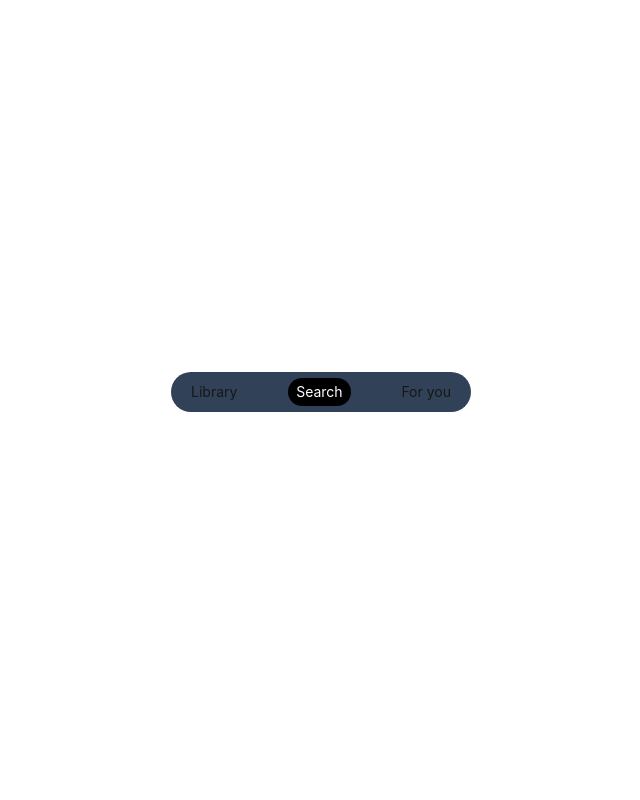
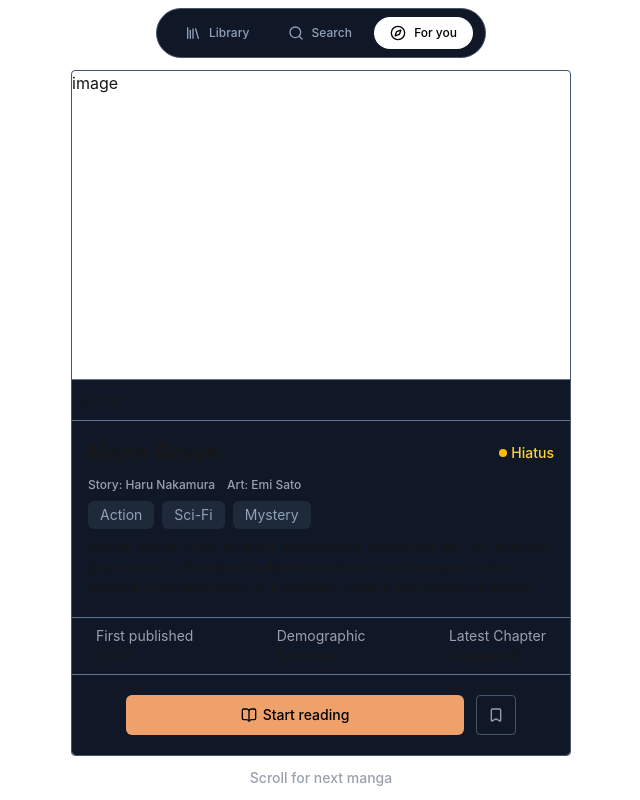
Before and after one commit to AganonIsaiah/Manga-App, a Next.js app in the folder dashboard-ui/: page /home in a window 1280 px wide. Shown: the whole page, without its empty margins (319-959 px from the left). Built offline with nearby package versions, Linux system fonts and the light colour scheme.

Commit message:
for you scaffolding

```diff
--- a/dashboard-ui/src/app/globals.css
+++ b/dashboard-ui/src/app/globals.css
@@ -22,22 +22,33 @@
 body {
   background: var(--background);
   color: var(--foreground);
-  font-family:
-    -apple-system,
-  BlinkMacSystemFont,
-  "Segoe UI",
-  sans-serif;
+  font-family: -apple-system, BlinkMacSystemFont, "Segoe UI", sans-serif;
+}
+
+.text-secondary {
+  @apply text-gray-400
+}
+
+.custom-border {
+  @apply border border-slate-600;
 }
 
 .navbar-btn {
-  @apply rounded-full px-2 py-1 text-sm
+  @apply flex items-center justify-center gap-2
+  rounded-full px-4 py-1 text-xs h-8
   cursor-pointer
-  disabled:text-white disabled:bg-black
+  font-medium
+  text-slate-400
+  disabled:text-black disabled:bg-white
     disabled:cursor-default;
 }
 
+.home-height {
+  @apply h-[calc(100vh-60px)];
+}
+
 .home-view-card {
-  @apply h-[calc(100vh-60px)] w-[500px] bg-red-300 rounded;
+  @apply  w-[500px] rounded border border-slate-600;
 }
 
 .orange-btn {
--- a/dashboard-ui/src/app/page.tsx
+++ b/dashboard-ui/src/app/page.tsx
@@ -1,12 +1,5 @@
-'use client';
-import { useRouter } from "next/navigation";
+import { redirect } from "next/navigation";
 
 export default function Main() {
-  const router = useRouter();
-
-  router.push('/home')
-
-  return (
-   <div></div>
-  );
+  redirect("/home");
 }
--- a/dashboard-ui/src/features/home/components/ForYouFeed.tsx
+++ b/dashboard-ui/src/features/home/components/ForYouFeed.tsx
@@ -5,6 +5,24 @@ import { Bookmark, BookOpen } from "lucide-react";
 
 import { MangaDetails } from "../home.types";
 import { mockForYouFeed } from "../home.mock-api";
+
+const statusStyles = {
+  ongoing: {
+    dot: "bg-emerald-400",
+    text: "text-emerald-300",
+    label: "Ongoing",
+  },
+  completed: {
+    dot: "bg-sky-400",
+    text: "text-sky-300",
+    label: "Completed",
+  },
+  hiatus: {
+    dot: "bg-amber-400",
+    text: "text-amber-300",
+    label: "Hiatus",
+  },
+} as const;
 
 function ViewCard({ details }: { details: MangaDetails }) {
   const {
@@ -21,51 +39,71 @@ function ViewCard({ details }: { details: MangaDetails }) {
   } = details;
 
   function MangaDetails() {
+    const currentStatus = statusStyles[status];
+
     return (
-      <div className="h-[45%] flex flex-col bg-slate-700">
-        <div className="p-2 border-b border-slate-500">Cover</div>
+      <div className="h-[55%] flex flex-col bg-gray-900  rounded-b">
+        <div className="p-2 border-y border-slate-500">Cover</div>
 
-        <div className="p-2 flex flex-col border-b border-slate-500">
-          <div className="flex justify-between">
-            <div className="text-xl">{title}</div>
-            <div>{status}</div>
+        <div className="p-4 flex flex-col flex-1 gap-2 border-b border-slate-500 min-h-0">
+          <div className="flex justify-between items-center">
+            <div className="text-2xl font-semibold">{title}</div>
+            <div className="flex items-center justify-center gap-1">
+              <span
+                className={`${currentStatus.dot} w-2 h-2 rounded-full`}
+              ></span>
+              <span className={`text-sm font-medium ${currentStatus.text}`}>
+                {currentStatus.label}
+              </span>
+            </div>
           </div>
 
-          <div className="flex gap-3">
+          <div className="flex gap-3 text-xs text-secondary font-medium">
             <div>Story: {authors}</div>
             <div>Art: {artists}</div>
           </div>
 
-          <div className="">{genres}</div>
-
-          <div>{description}</div>
+          <div className="flex flex-wrap gap-2">
+            {genres.map((genre) => (
+              <span
+                key={genre}
+                className="rounded-md bg-gray-800 px-3 py-1 text-sm text-slate-400"
+              >
+                {genre}
+              </span>
+            ))}
           </div>
 
-        <div className="p-2 border-b border-slate-500 flex items-center justify-between">
+          <div className="text-sm overflow-y-auto overflow-x-hidden h-[calc(100vh-460px)]">
+            {description}
+          </div>
+        </div>
+
+        <div className="py-2 px-6 border-b border-slate-500 flex items-center justify-between text-sm">
           <div className="flex flex-col">
-            <div>First published</div>
-            <div>{publicationYear}</div>
+            <div className="text-gray-400">First published</div>
+            <div className="font-medium">{publicationYear}</div>
           </div>
 
           <div className="flex flex-col">
-            <div>Demographic</div>
-            <div>{demographic}</div>
+            <div className="text-gray-400">Demographic</div>
+            <div className="font-medium">{demographic}</div>
           </div>
 
           <div className="flex flex-col">
-            <div>Latest Chapter</div>
-            <div>{recentChapter}</div>
+            <div className="text-gray-400">Latest Chapter</div>
+            <div className="font-medium">{recentChapter}</div>
           </div>
         </div>
 
-        <div className="px-2 flex items-center justify-center flex-1">
-          <button className="w-[70%] orange-btn text-black py-2.5 rounded-md flex items-center justify-center gap-1.5">
-            <BookOpen size={16}/>
+        <div className="px-2 h-[80px] flex items-center justify-center gap-3">
+          <button className="w-[70%] h-[40px] orange-btn text-black py-2.5 rounded-md flex items-center justify-center gap-1.5">
+            <BookOpen size={16} />
             <span className="font-medium text-sm">Start reading</span>
           </button>
 
-          <button className="">
-            <Bookmark />
+          <button className="custom-border h-[40px] w-[40px] flex items-center justify-center rounded">
+            <Bookmark size={16} className="text-gray-400" />
           </button>
         </div>
       </div>
@@ -73,8 +111,8 @@ function ViewCard({ details }: { details: MangaDetails }) {
   }
 
   return (
-    <div className="home-view-card flex flex-col">
-      <div className="h-[55%]"> image</div>
+    <div className="home-view-card home-height flex flex-col rounded-lg">
+      <div className="h-[45%]"> image</div>
 
       <MangaDetails />
     </div>
@@ -163,10 +201,11 @@ export default function ForYouFeed() {
   }
 
   return (
+    <>
       <div
         ref={scrollContainerRef}
         onScroll={handleScroll}
-      className="relative h-full min-h-0 w-full snap-y snap-mandatory overflow-y-auto"
+        className="relative h-full min-h-0 w-full snap-y snap-mandatory overflow-y-auto rounded-lg"
         aria-label="Manga recommendations"
       >
         <div
@@ -186,11 +225,12 @@ export default function ForYouFeed() {
                 }}
               >
                 <ViewCard details={manga} />
-              <p>Scroll for next manga</p>
               </div>
             );
           })}
         </div>
       </div>
+      <p className="font-medium text-sm text-gray-400">Scroll for next manga</p>
+    </>
   );
 }
--- /dev/null
+++ b/dashboard-ui/src/features/home/components/Library.tsx
@@ -0,0 +1,9 @@
+
+export default function Library() {
+
+  return (
+    <div className="home-height">
+
+    </div>
+  )
+}
--- a/dashboard-ui/src/features/home/components/Navbar.tsx
+++ b/dashboard-ui/src/features/home/components/Navbar.tsx
@@ -1,4 +1,7 @@
 // Navbar.tsx
+
+import { Library, Search, Compass, LucideIcon } from "lucide-react";
+
 import { NavState } from "../home.types";
 
 type NavbarProps = {
@@ -6,35 +9,38 @@ type NavbarProps = {
   onNavigate: (state: NavState) => void;
 };
 
-export default function Navbar({
-  navState,
-  onNavigate,
-}: NavbarProps) {
+const navConfig: Record<NavState, { label: string; icon: LucideIcon }> = {
+  profile: { label: "Library", icon: Library },
+  search: { label: "Search", icon: Search },
+  discovery: { label: "For you", icon: Compass },
+};
+
+const navOrder: NavState[] = ["profile", "search", "discovery"];
+
+export default function Navbar({ navState, onNavigate }: NavbarProps) {
+  function renderNavButton(state: NavState) {
+    const { label, icon: Icon } = navConfig[state];
+
+    return (
+      <button
+        key={state}
+        type="button"
+        className="navbar-btn"
+        disabled={navState === state}
+        onClick={() => onNavigate(state)}
+      >
+        <Icon size={16} aria-hidden="true" />
+        <span>{label}</span>
+      </button>
+    );
+  }
+
   return (
-    <div className="flex w-[300px] items-center justify-between rounded-full bg-slate-700 px-3 py-1.5">
-      <button
-        className="navbar-btn"
-        disabled={navState === "profile"}
-        onClick={() => onNavigate("profile")}
-      >
-        Library
-      </button>
-
-      <button
-        className="navbar-btn"
-        disabled={navState === "search"}
-        onClick={() => onNavigate("search")}
-      >
-        Search
-      </button>
-
-      <button
-        className="navbar-btn"
-        disabled={navState === "discovery"}
-        onClick={() => onNavigate("discovery")}
-      >
-        For you
-      </button>
-    </div>
+    <nav
+      aria-label="Home navigation"
+      className="flex w-[330px] items-center justify-between rounded-full bg-gray-900! px-3 py-2 border border-slate-600"
+    >
+      {navOrder.map(renderNavButton)}
+    </nav>
   );
 }
--- a/dashboard-ui/src/features/home/components/Search.tsx
+++ b/dashboard-ui/src/features/home/components/Search.tsx
@@ -0,0 +1,18 @@
+export default function Search() {
+  return (
+    <div className="home-height w-full flex flex-col gap-3 items-center justify-center">
+      <h1 className="text-2xl font-semibold">What do you want to read?</h1>
+      <p className="text-sm text-gray-400">
+        Search a title/author, describe a story...
+      </p>
+
+      <div className="w-[400px] ">
+        <input
+        className="w-full"
+          type="text"
+          placeholder="A dark twisted fantasy, like that kanye album..."
+        />
+      </div>
+    </div>
+  );
+}
--- a/dashboard-ui/src/features/home/home.page.tsx
+++ b/dashboard-ui/src/features/home/home.page.tsx
@@ -6,18 +6,16 @@ import { useEffect, useState } from "react";
 import { NavState } from "./home.types";
 
 import ForYouFeed from "./components/ForYouFeed";
+import Search from "./components/Search";
+import Library from "./components/Library";
 import Navbar from "./components/Navbar";
 
 function isNavState(value: string | null): value is NavState {
-  return (
-    value === "profile" ||
-    value === "search" ||
-    value === "discovery"
-  );
+  return value === "profile" || value === "search" || value === "discovery";
 }
 
 export default function HomePage() {
-  const [navState, setNavState] = useState<NavState>("search");
+  const [navState, setNavState] = useState<NavState>("discovery");
 
   useEffect(() => {
     const savedState = sessionStorage.getItem("navState");
@@ -33,15 +31,14 @@ export default function HomePage() {
   }
 
   return (
-    <div className="flex h-screen w-screen flex-col items-center justify-center px-2 pb-12 pt-8">
-      <Navbar
-        navState={navState}
-        onNavigate={handleNavigation}
-      />
+    <div className=" h-screen w-screen  px-2 pb-4 pt-2">
+      <div className="h-[calc(100vh-20px)] flex flex-col gap-3 items-center justify-center">
+        <Navbar navState={navState} onNavigate={handleNavigation} />
 
-      {/* {navState === "profile" && <UserProfile />}
-      {navState === "search" && <Search />} */}
-      {navState === "discovery" && <ForYouFeed />}
+        {navState === "profile" && <Library />}
+        {navState === "search" && <Search />}
+        {navState === "discovery" && <ForYouFeed />}
+      </div>
     </div>
   );
 }
```
Also changed, not shown: dashboard-ui/src/features/home/home.mock-api.ts (+1 -1 lines), dashboard-ui/src/features/home/components/EditsFeed.tsx (deleted), dashboard-ui/src/features/home/components/UserProfile.tsx (deleted). Lines whose indentation alone changed are shown as unchanged.
